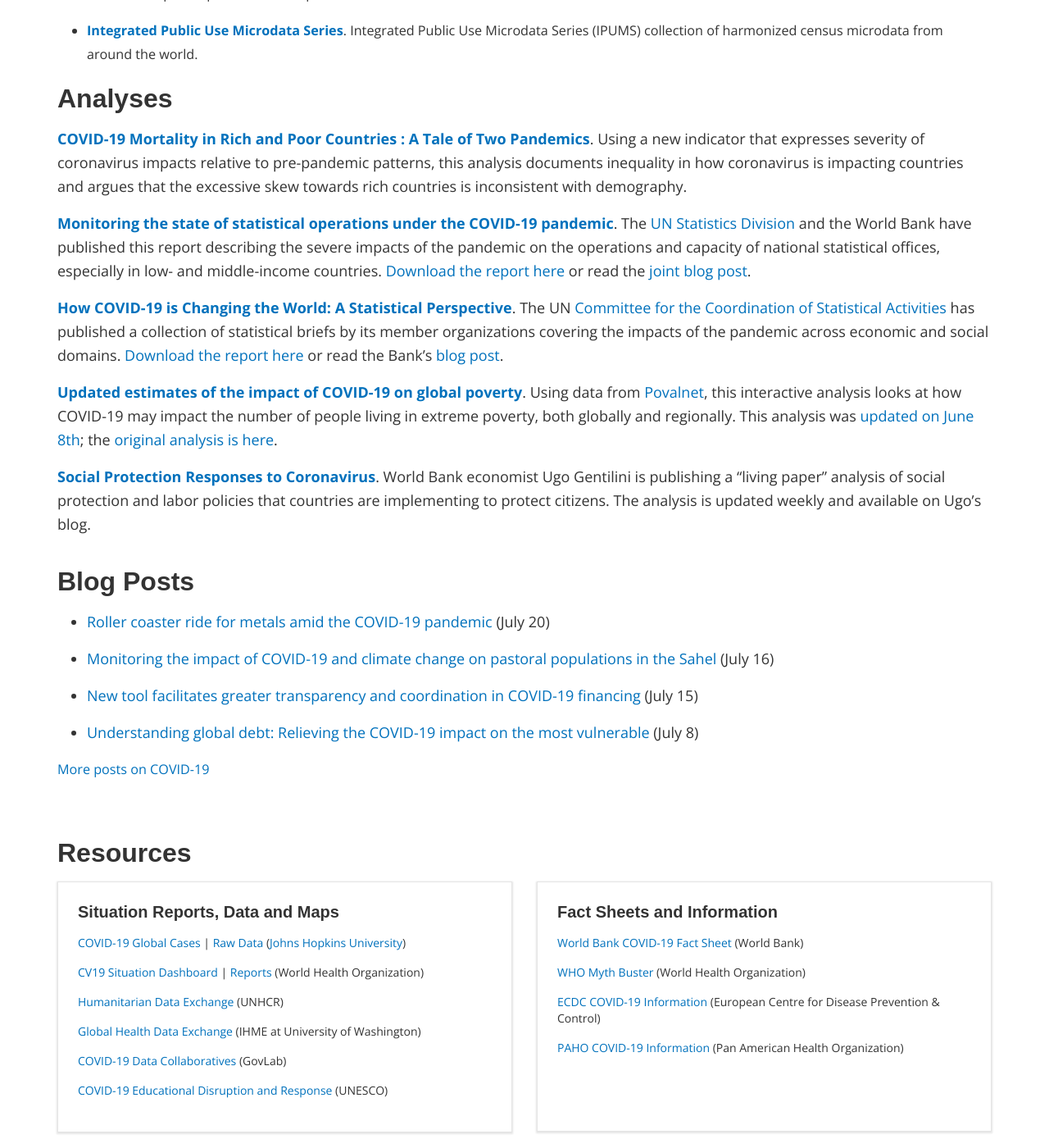
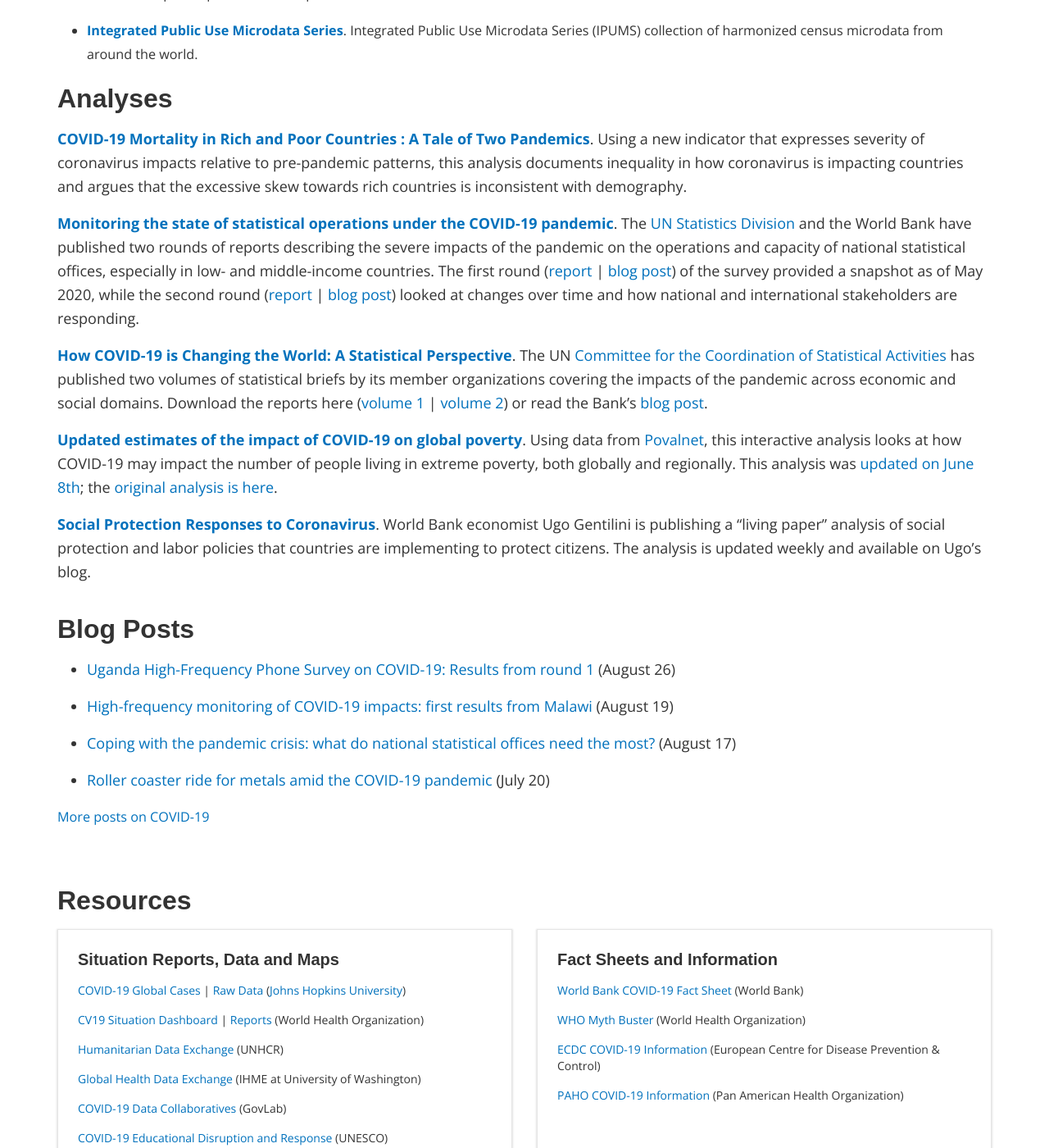
Before and after one commit to worldbank/decdg-covid19, a Jekyll site: the page built from index.md, in a window 1280 px wide and 1400 px high, scrolled down 2819 px. Shown: the whole window at 82% size. Built offline with Jekyll 4.4.1, drawn with Linux system fonts in a browser that asks for light colours; nearby versions of some CDN libraries; some web fonts are replaced; library files that are not in the unit come from our copies; some of the changed text lies outside the part shown.

Commit message:
September updates

```diff
--- a/_includes/body.md
+++ b/_includes/body.md
@@ -73,19 +73,19 @@
 that the excessive skew towards rich countries is inconsistent with demography.
 {: #severe :}
 
-**[Monitoring the state of statistical operations under the COVID-19 pandemic][unsd]**.
-The [UN Statistics Division](https://unstats.un.org) and the World Bank have published
-this report describing the
+**[Monitoring the state of statistical operations under the COVID-19 pandemic][unsd2-blog]**.
+The [UN Statistics Division](https://unstats.un.org) and the World Bank have published two rounds of reports describing the
 severe impacts of the pandemic on the operations and capacity of national statistical offices, especially in low- and
-middle-income countries. [Download the report here][unsd] or read the
-[joint blog post](https://blogs.worldbank.org/opendata/covid-19-widens-gulf-global-data-inequality-while-national-statistical-offices-step-up).
+middle-income countries.
+The first round ([report][unsd1] | [blog post][unsd1-blog]) of the survey provided a snapshot as of May 2020, while the second round
+([report][unsd2] | [blog post][unsd2-blog]) looked at changes over time and how national and international stakeholders are responding.
 {: #nso :}
 
 
-**[How COVID-19 is Changing the World: A Statistical Perspective][ccsa]**.
+**[How COVID-19 is Changing the World: A Statistical Perspective][ccsa2]**.
 The UN [Committee for the Coordination of Statistical Activities](https://unstats.un.org/unsd/ccsa)
-has published a collection of statistical briefs by its member organizations covering the impacts of the
-pandemic across economic and social domains.  [Download the report here][ccsa] or read the Bank's
+has published two volumes of statistical briefs by its member organizations covering the impacts of the
+pandemic across economic and social domains.  Download the reports here ([volume 1][ccsa1] | [volume 2][ccsa2]) or read the Bank's
 [blog post](https://blogs.worldbank.org/opendata/how-covid-19-changing-world-statistical-perspective-international-agencies).
 {: #ccsa :}
 
@@ -101,14 +101,20 @@
 protect citizens. The analysis is updated weekly and available on Ugo's blog.
 
 
-[ccsa]: https://unstats.un.org/unsd/ccsa/documents/covid19-report-ccsa.pdf
-[unsd]: https://unstats.un.org/unsd/covid19-response/covid19-nso-survey-report.pdf
+[ccsa1]: https://unstats.un.org/unsd/ccsa/documents/covid19-report-ccsa.pdf
+[ccsa2]: https://unstats.un.org/unsd/ccsa/documents/covid19-report-ccsa_vol2.pdf
+
 [ddh]: https://datacatalog.worldbank.org/search?search_api_views_fulltext_op=AND&f%5B0%5D=field_collection_field%3A2026&sort_by=field_wbddh_modified_date
 [lsms]: https://microdatalib.worldbank.org/index.php/catalog/LSMS
 [who]: https://microdata.worldbank.org/index.php/catalog/WHO
 [mics]: https://microdata.worldbank.org/index.php/catalog/MICS
 [dhs]: https://microdata.worldbank.org/index.php/catalog/dhs
 [ipums]: https://microdata.worldbank.org/index.php/catalog/ipums
+
+[unsd1]: https://unstats.un.org/unsd/covid19-response/covid19-nso-survey-report.pdf
+[unsd2]: https://unstats.un.org/unsd/covid19-response/covid19-nso-survey-report-2.pdf
+[unsd1-blog]: https://blogs.worldbank.org/opendata/covid-19-widens-gulf-global-data-inequality-while-national-statistical-offices-step-up
+[unsd2-blog]: https://blogs.worldbank.org/opendata/coping-pandemic-crisis-what-do-national-statistical-offices-need-most
 
 [ugo]: http://www.ugogentilini.net/
 
--- a/_includes/intro.md
+++ b/_includes/intro.md
@@ -1,6 +1,6 @@
 
 *New:* latest [blog posts](#blogs); an [indicator of relative severity](#severe);
-and updated impacts on [global poverty](#povcal).
+and updated impacts on [statistical offices](#nso).
 {: .newfeatures :}
 
 Data is critical to support countries in managing the global coronavirus (COVID-19) pandemic.
--- a/index.md
+++ b/index.md
@@ -33,16 +33,17 @@
 
 # get latest blogs from: https://blogs.worldbank.org/search?f%5B0%5D=channel%3A4&f%5B1%5D=language%3Aen&f%5B2%5D=series%3A881
 blogs:
-   - title: "Roller coaster ride for metals amid the COVID-19 pandemic"
-     date:  July 20
-     link:  https://blogs.worldbank.org/opendata/roller-coaster-ride-metals-amid-covid-19-pandemic
-   - title: "Monitoring the impact of COVID-19 and climate change on pastoral populations in the Sahel"
-     date:  July 16
-     link:  https://blogs.worldbank.org/opendata/monitoring-impact-covid-19-and-climate-change-pastoral-populations-sahel
-   - title: "New tool facilitates greater transparency and coordination in COVID-19 financing"
-     date:  July 15
-     link:  https://blogs.worldbank.org/opendata/new-tool-facilitates-greater-transparency-and-coordination-covid-19-financing
-   - title: "Understanding global debt: Relieving the COVID-19 impact on the most vulnerable"
-     date:  July 8
-     link:  https://blogs.worldbank.org/opendata/understanding-global-debt-relieving-covid-19-impact-most-vulnerable
+- date: August 26
+  link: https://blogs.worldbank.org/opendata/uganda-high-frequency-phone-survey-covid-19-results-round-1
+  title: 'Uganda High-Frequency Phone Survey on COVID-19: Results from round 1'
+- date: August 19
+  link: https://blogs.worldbank.org/opendata/high-frequency-monitoring-covid-19-impacts-first-results-malawi
+  title: 'High-frequency monitoring of COVID-19 impacts: first results from Malawi'
+- date: August 17
+  link: https://blogs.worldbank.org/opendata/coping-pandemic-crisis-what-do-national-statistical-offices-need-most
+  title: 'Coping with the pandemic crisis: what do national statistical offices need the most?'
+- date: July 20
+  link: https://blogs.worldbank.org/opendata/roller-coaster-ride-metals-amid-covid-19-pandemic
+  title: Roller coaster ride for metals amid the COVID-19 pandemic
+
 ---
```
